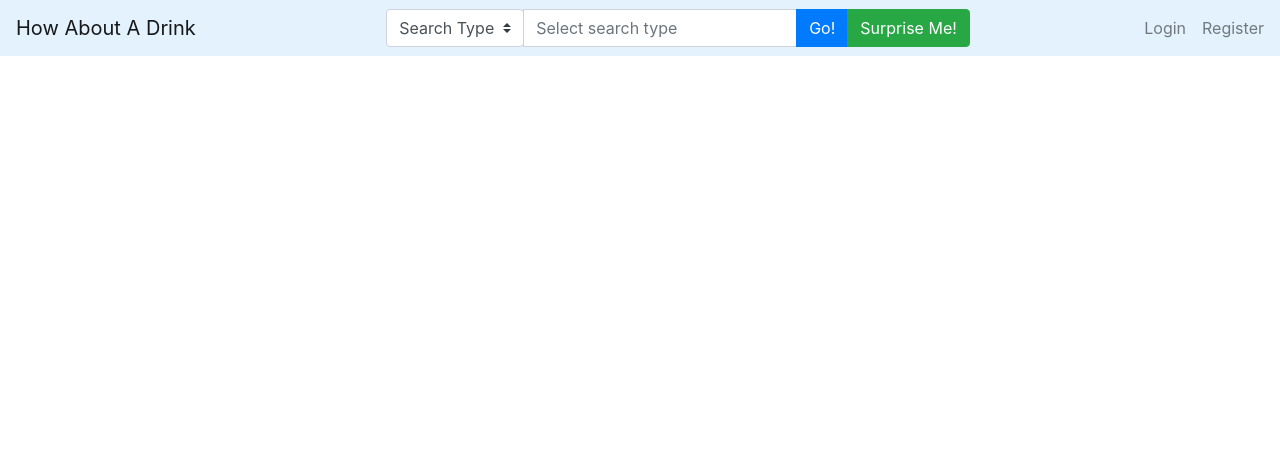
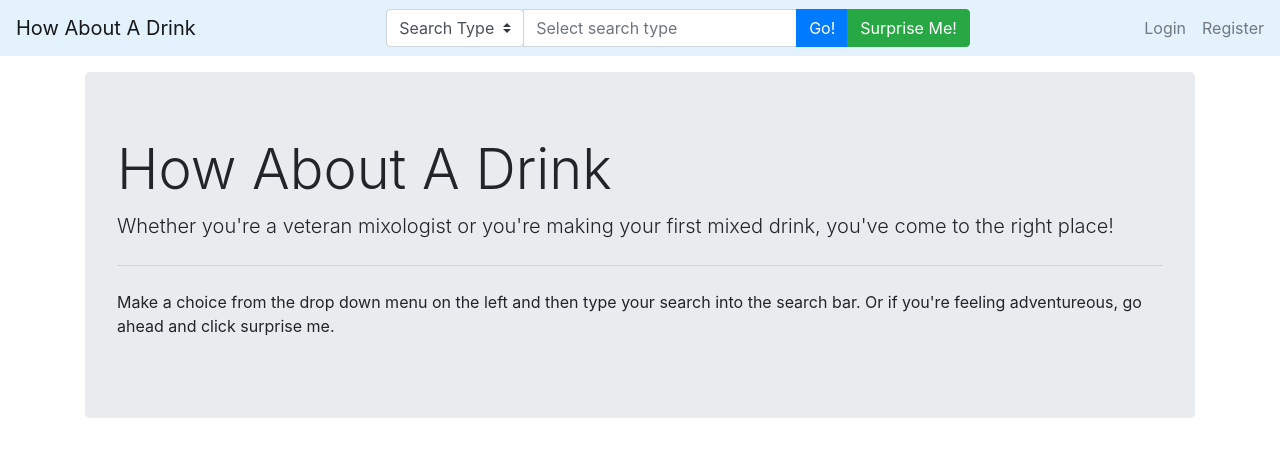
Before and after one commit to icym1lk/how-about-a-drink, a Flask app: page / in a window 1280 px wide. Shown: the top 457 px of the page. Run offline with Flask 2, Linux system fonts and the light colour scheme; some libraries are stand-ins or nearby versions.

Commit message:
Add jumbotron to index.html

```diff
--- a/templates/index.html
+++ b/templates/index.html
@@ -1,5 +1,10 @@
 {% extends 'base.html' %}
 {% block title %}Whatcha havin{% endblock %}
 {% block content %}
-
+<div class="jumbotron">
+    <h1 class="display-4">How About A Drink</h1>
+    <p class="lead">Whether you're a veteran mixologist or you're making your first mixed drink, you've come to the right place!</p>
+    <hr class="my-4">
+    <p>Make a choice from the drop down menu on the left and then type your search into the search bar. Or if you're feeling adventureous, go ahead and click surprise me.</p>
+</div>
 {% endblock %}
```
